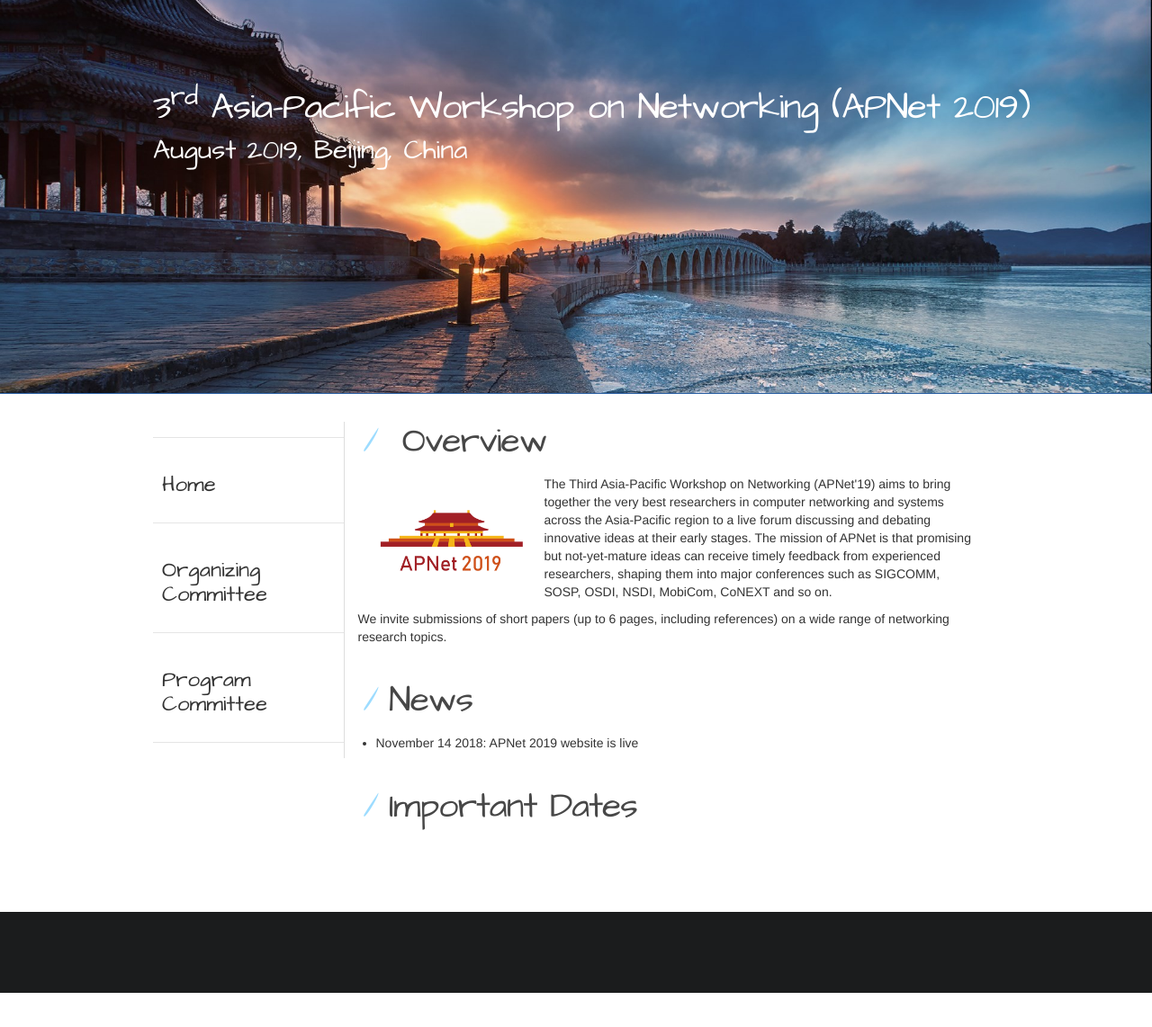
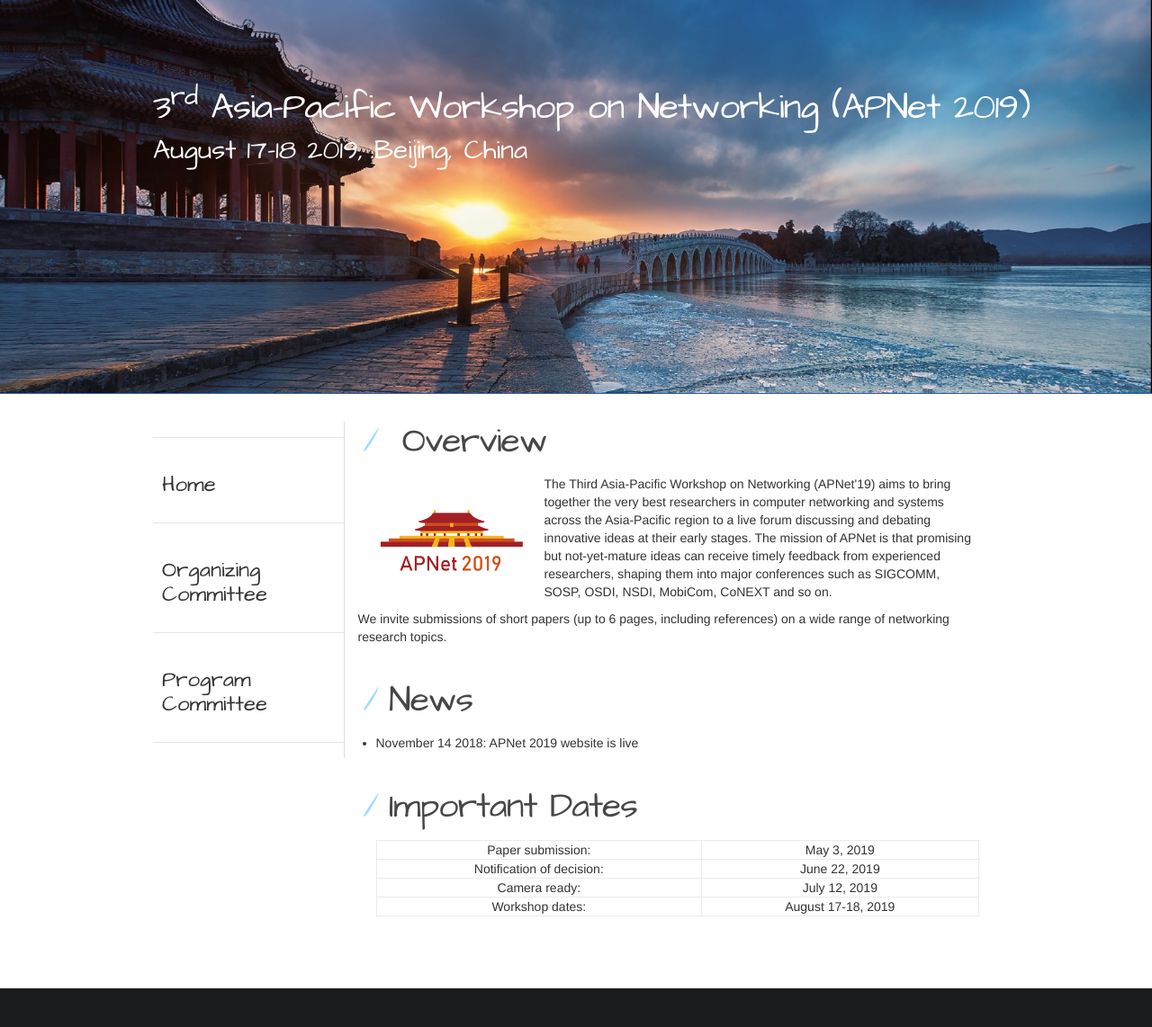
Before and after one commit to baiwei0427/APNet19-Web, a plain HTML site: page index.html in a window 1280 px wide. Shown: the whole page at 90% size. Before the commit the page ends 1104 px from the top, so only its background shows below. Drawn offline with nearby package versions, Linux system fonts and the light colour scheme.

Commit message:
Update dates

```diff
--- a/index.html
+++ b/index.html
@@ -25,12 +25,12 @@
     <link rel="stylesheet" href="https://maxcdn.bootstrapcdn.com/bootstrap/3.3.7/css/bootstrap-theme.min.css" integrity="sha384-rHyoN1iRsVXV4nD0JutlnGaslCJuC7uwjduW9SVrLvRYooPp2bWYgmgJQIXwl/Sp" crossorigin="anonymous">
     <script src="https://maxcdn.bootstrapcdn.com/bootstrap/3.3.7/js/bootstrap.min.js" integrity="sha384-Tc5IQib027qvyjSMfHjOMaLkfuWVxZxUPnCJA7l2mCWNIpG9mGCD8wGNIcPD7Txa" crossorigin="anonymous"></script>
     <title>APNET 2019</title>
-  </head>
-  <body>
+    </head>
+    <body>
     <header>
       <div class="header-inner">
         <h1>3<sup>rd</sup> Asia-Pacific Workshop on Networking (APNet 2019)</h1>
-        <h2>August 2019, Beijing, China</h2>
+        <h2>August 17-18 2019, Beijing, China</h2>
       </div>
     </header>
 
@@ -59,6 +59,10 @@
             <h1><a id="important-dates" class="anchor" href="#important-dates" aria-hidden="true"><span aria-hidden="true" class="octicon octicon-link"></span></a>Important Dates</h1>
                 <ul>
                     <table>
+					  <tr><td>Paper submission:</td> <td>May 3, 2019</td></tr>
+					  <tr><td>Notification of decision:</td><td>June 22, 2019</td></tr>
+                      <tr><td>Camera ready:</td><td>July 12, 2019</td></tr>
+                      <tr><td>Workshop dates:</td> <td>August 17-18, 2019</td></tr>
                     </table>
                 </ul>
 
```
Also changed, not shown: oc.html (+5 -5 lines), pc.html (+3 -3 lines).
